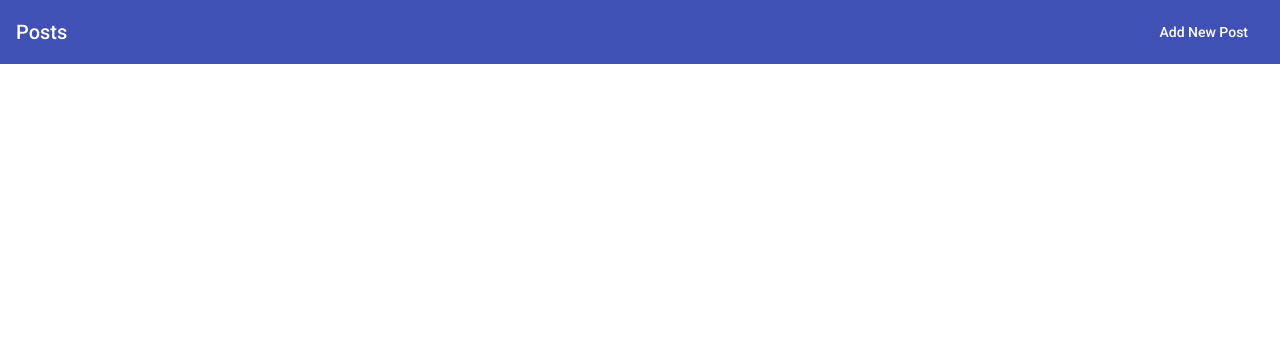
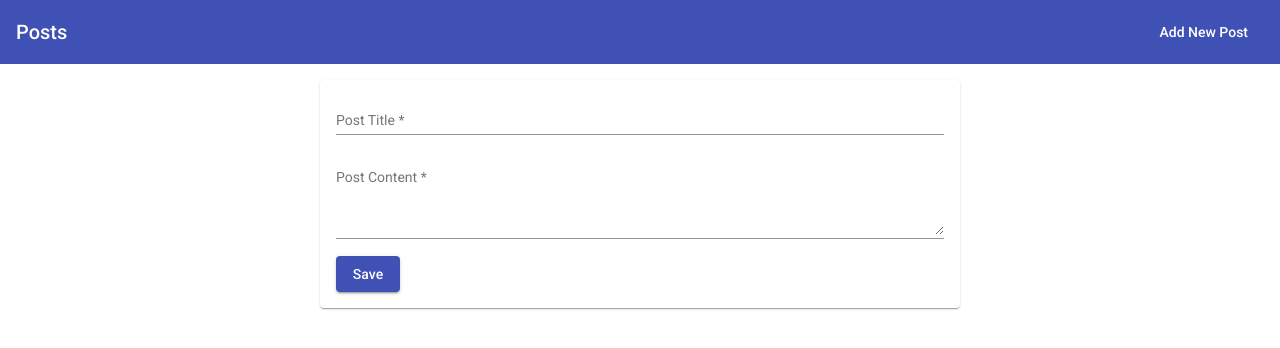
Before and after one commit to canturkmen/SharePost, an Angular app: page /edit/1 in a window 1280 px wide. Before the commit this address led to /. Shown: the top 348 px of the page. Built offline with nearby package versions, Linux system fonts and the light colour scheme.

Commit message:
Added functionality to edit button.

```diff
--- a/src/app/app-routing.module.ts
+++ b/src/app/app-routing.module.ts
@@ -6,7 +6,8 @@ import { PostListComponent } from "./posts/post-list/post-list.component";
 
 const routes: Routes = [
   { path: '',  component: PostListComponent},
-  { path: 'create', component: PostCreateComponent}
+  { path: 'create', component: PostCreateComponent},
+  { path: 'edit/:postId', component: PostCreateComponent}
 ];
 
 @NgModule({
--- a/src/app/posts/post-create/post-create.component.html
+++ b/src/app/posts/post-create/post-create.component.html
@@ -1,7 +1,11 @@
 <mat-card>
-  <form action="" (submit)="onPostAdded(postForm)" #postForm="ngForm">
+  <form action="" (submit)="onPostSaved(postForm)" #postForm="ngForm">
     <mat-form-field>
-        <input matInput type="text" name="title" ngModel
+      <input
+        matInput
+        type="text"
+        name="title"
+        [ngModel]="post?.title"
         required
         minlength="3"
         placeholder="Post Title"
@@ -9,10 +13,14 @@
         <mat-error *ngIf="title.invalid">Please enter a post title that is longer than 3 words.</mat-error>
     </mat-form-field>
     <mat-form-field>
-      <textarea matInput rows="4" name="content" ngModel
-      required
-      placeholder="Post Content"
-      #content="ngModel"></textarea>
+      <textarea
+        matInput
+        rows="4"
+        name="content"
+        [ngModel]="post?.content"
+        required
+        placeholder="Post Content"
+        #content="ngModel"></textarea>
       <mat-error *ngIf="content.invalid">Please enter a post content.</mat-error>
     </mat-form-field>
     <button
--- a/src/app/posts/post-create/post-create.component.ts
+++ b/src/app/posts/post-create/post-create.component.ts
@@ -1,7 +1,9 @@
-import { Component, EventEmitter, Output } from '@angular/core';
+import { Component, EventEmitter, OnInit, Output } from '@angular/core';
 import {NgForm} from '@angular/forms'
+import { ActivatedRoute, ParamMap } from '@angular/router';
 
 import { PostService } from '../posts.service';
+import { Post } from '../post.model';
 
 @Component(
 {
@@ -10,21 +12,44 @@ import { PostService } from '../posts.service';
   styleUrls: ['./post-create.component.css']
 })
 
-export class PostCreateComponent
+export class PostCreateComponent implements OnInit
 {
   enteredContent = "";
   enteredTitle = "";
+  post: Post;
 
-  constructor(public postService: PostService) {
+  private mode = "create";
+  private postId: string;
+
+  constructor(public postService: PostService, public router: ActivatedRoute) {
 
   }
 
-  onPostAdded(form: NgForm) {
+  ngOnInit(): void {
+    this.router.paramMap.subscribe((params: ParamMap) => {
+      if(params.has('postId')) {
+        this.mode = 'edit';
+        this.postId = params.get('postId');
+        this.post = this.postService.getPost(this.postId);
+      }
+      else {
+        this.mode = "create";
+        this.postId = null;
+      }
+    })
+  }
+
+  onPostSaved(form: NgForm) {
     if(form.invalid){
       return;
     }
 
-    this.postService.addPosts(form.value.title, form.value.content);
+    if(this.mode === "create") {
+      this.postService.addPosts(form.value.title, form.value.content);
+    }
+    else {
+      this.postService.updatePost(this.postId, form.value.title, form.value.content);
+    }
     form.resetForm();
   }
 }
--- a/src/app/posts/post-list/post-list.component.html
+++ b/src/app/posts/post-list/post-list.component.html
@@ -5,7 +5,7 @@
     </mat-expansion-panel-header>
     <p>{{Post.content}}</p>
     <mat-action-row>
-      <button mat-button color="primary">Edit</button>
+      <a mat-button color="primary" [routerLink] = "['/edit', Post.id]">Edit</a>
       <button mat-button color="warn" (click)="OnDelete(Post.id)">Delete</button>
     </mat-action-row>
   </mat-expansion-panel>
--- a/src/app/posts/posts.service.ts
+++ b/src/app/posts/posts.service.ts
@@ -31,6 +31,10 @@ export class PostService {
     });
   }
 
+  getPost(id: string) {
+    return {...this.posts.find((post) => post.id == id)};
+  }
+
   getPostUpdateListener() {
     return this.postUpdated.asObservable();
   }
@@ -45,6 +49,14 @@ export class PostService {
     });
   }
 
+  updatePost(id: string, title: string, content: string) {
+    const post: Post = {id: id, title: title, content: content};
+    this.httpClient.put<{message:string}>("http://localhost:3000/api/posts/" + id, post)
+    .subscribe((result) => {
+      console.log(result.message);
+    });
+  }
+
   deletePosts(PostId: string) {
     this.httpClient.delete("http://localhost:3000/api/posts/" + PostId)
     .subscribe(() => {
```
Also changed, not shown: 1 other file (tests, documents, lock files or other folders).
